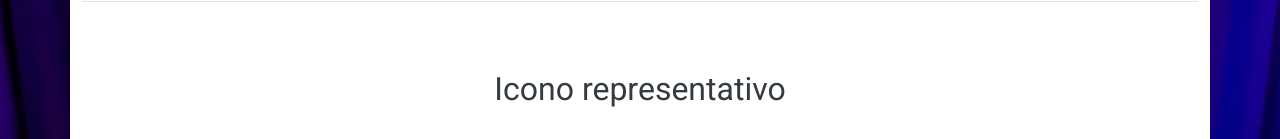
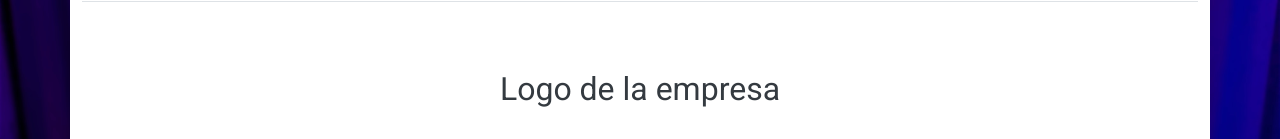
Before and after one commit to yairherrera/rincondelgeek, a plain HTML site: page index.html in a window 1280 px wide. Shown: the part 1922-2061 px from the top of the page. Drawn offline with nearby package versions, Linux system fonts and the light colour scheme.

Commit message:
Actualizacion de titulos

```diff
--- a/index.html
+++ b/index.html
@@ -90,7 +90,7 @@
     </section>
 
     <section class="text-center mb-5" role="region" aria-labelledby="svg-title">
-      <h2 id="svg-title" class="mb-4">Icono representativo</h2>
+      <h2 id="svg-title" class="mb-4">Logo de la empresa</h2>
       <svg viewBox="0 0 24 24" class="icono-monitor" width="100" height="100" fill="currentColor" aria-label="Ícono de monitor flotante">
         <path d="M22 4H2C.9 4 0 4.9 0 6v12c0 1.1.9 2 2 2h20c1.1 0 2-.9 2-2V6c0-1.1-.9-2-2-2zm0 2v12H2V6h20zM10 10h4v4h-4v-4z" />
       </svg>
```
